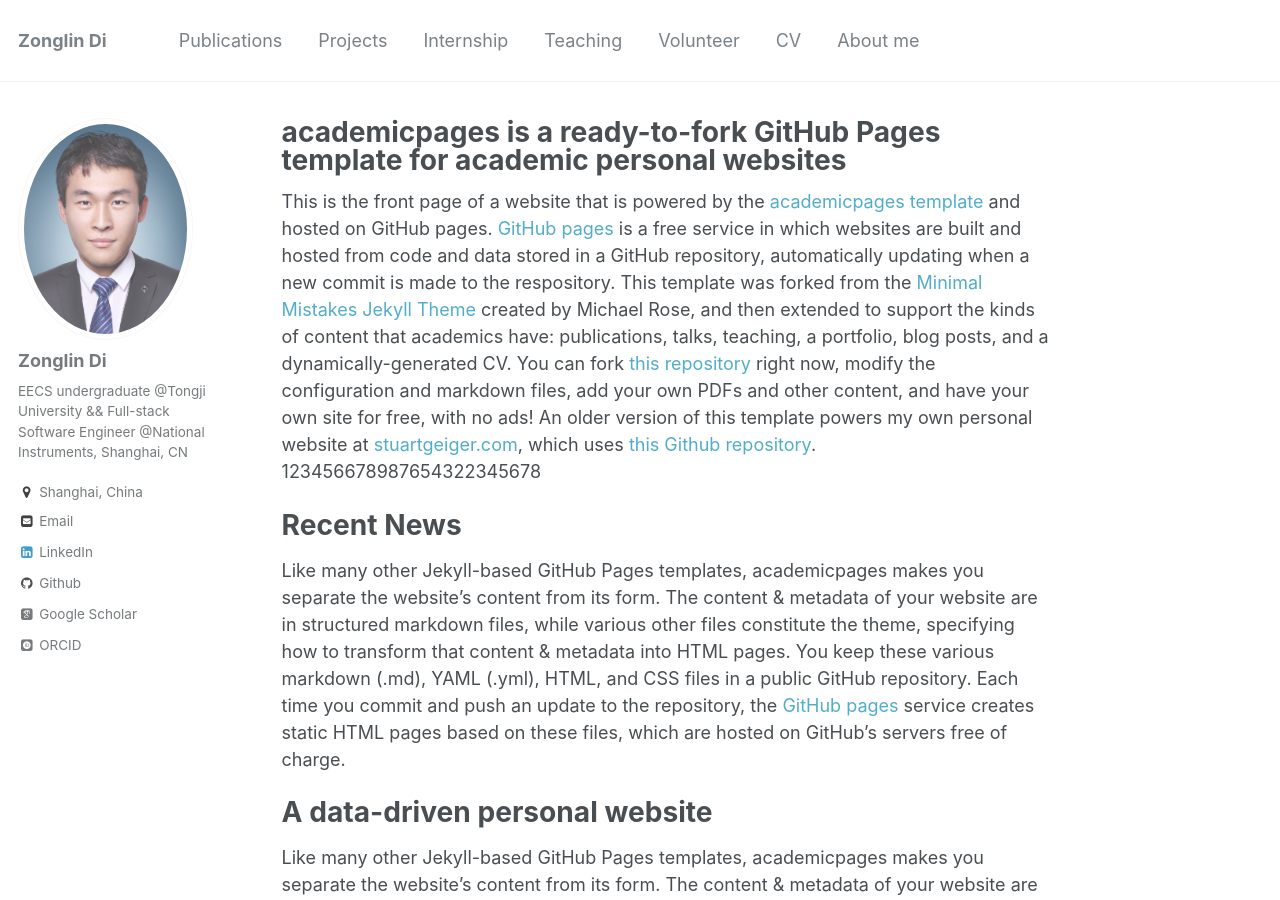
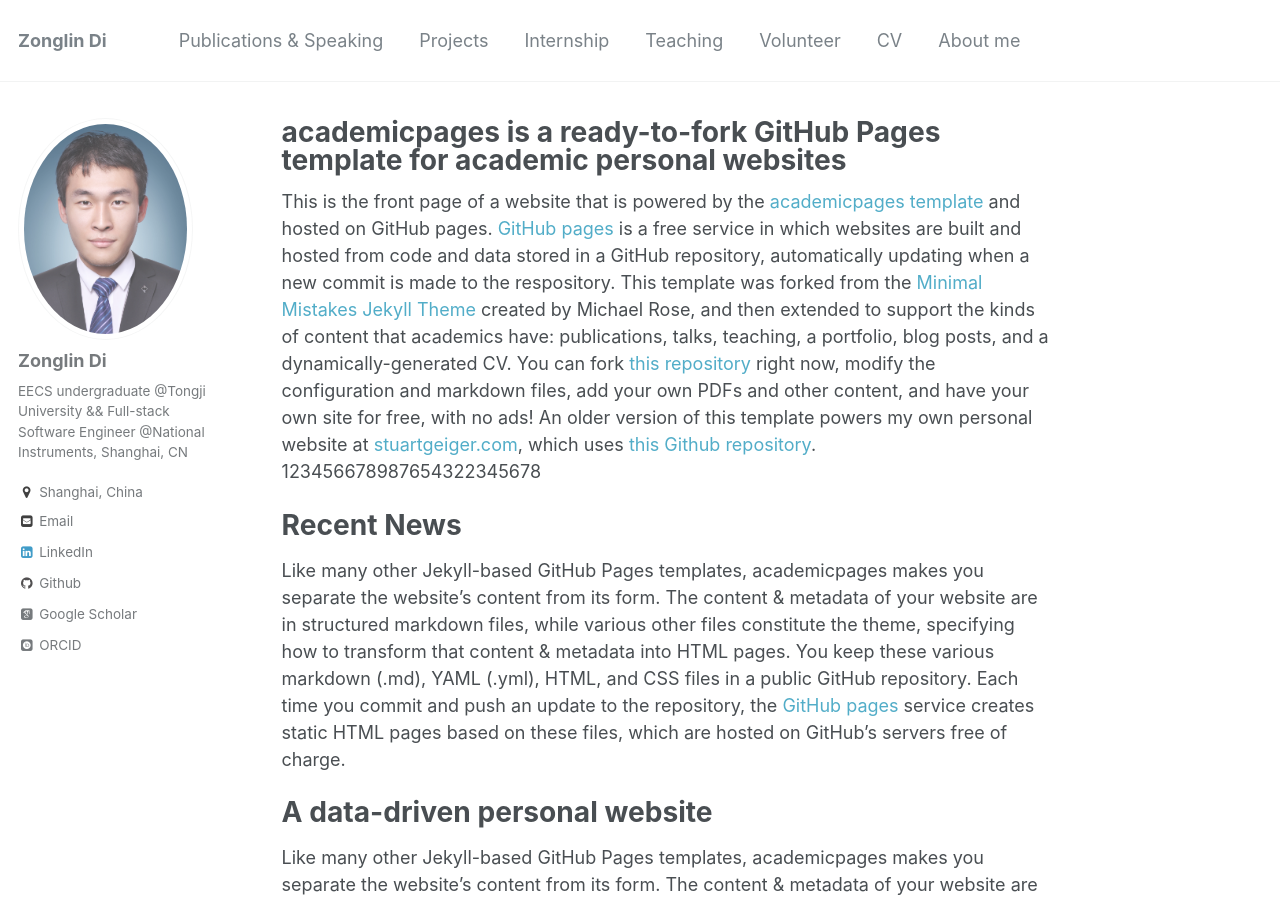
Before and after one commit to ElegantLin/elegantlin.github.io, a Jekyll site: the page built from _pages/about.md, in a window 1280 px wide and 900 px high. Built offline with Jekyll 4.4.1, drawn with Linux system fonts in a browser that asks for light colours; some web fonts are replaced.

Commit message:
Add speaking to the navigation bar

```diff
--- a/_data/navigation.yml
+++ b/_data/navigation.yml
@@ -1,6 +1,6 @@
 # main links links
 main:
-  - title: "Publications"
+  - title: "Publications & Speaking"
     url: /publications/
 
   - title: "Projects"
```
